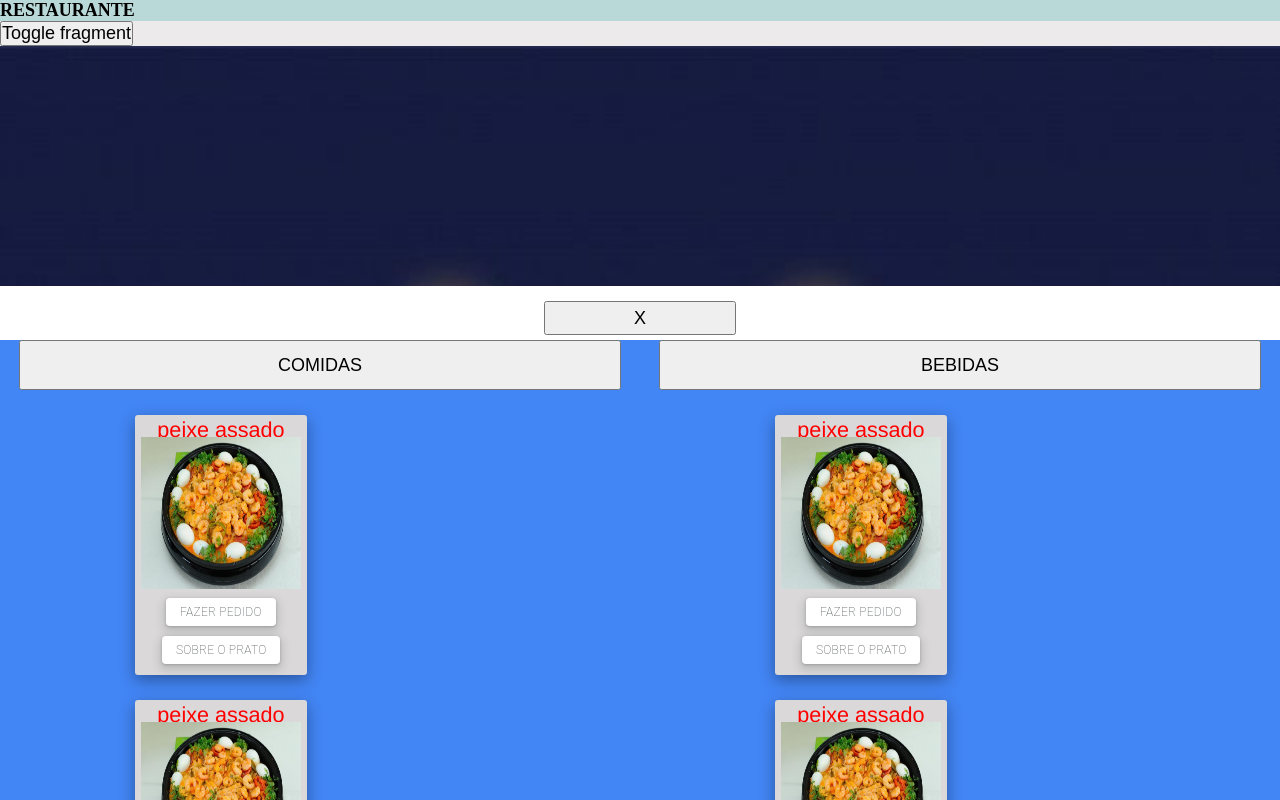
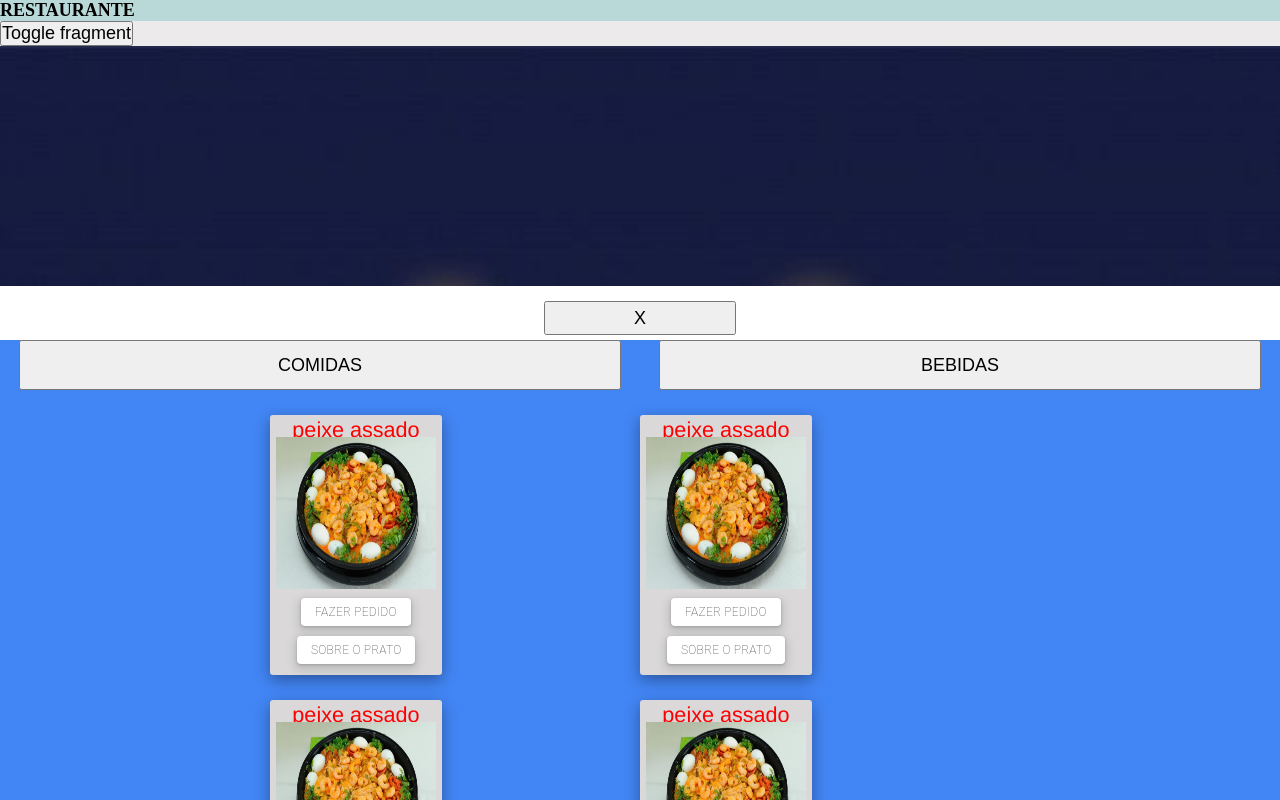
Before and after one commit to Evanjr73/CABANA, a React (Vite) app: page / in a window 1280 px wide. Shown: the top 800 px of the page. Built offline with nearby package versions, Linux system fonts and the light colour scheme.

Commit message:
margin auto

```diff
--- a/src/pages/home/home.css
+++ b/src/pages/home/home.css
@@ -23,7 +23,7 @@ main{
     height: 3vh;
 }
 #opçoes{
-  transition: 5s;
+  transition: 1s;
 }
 .butt{
   display: flex;
@@ -66,7 +66,7 @@ li{
     box-shadow: rgba(0, 0, 0, 0.35) 0px 5px 15px;
 }
 .grid-menu{
-  margin: 0;
+  margin: auto;
   display: grid;
   grid-template-columns: repeat(2, 2fr);
   justify-items: center;
```
